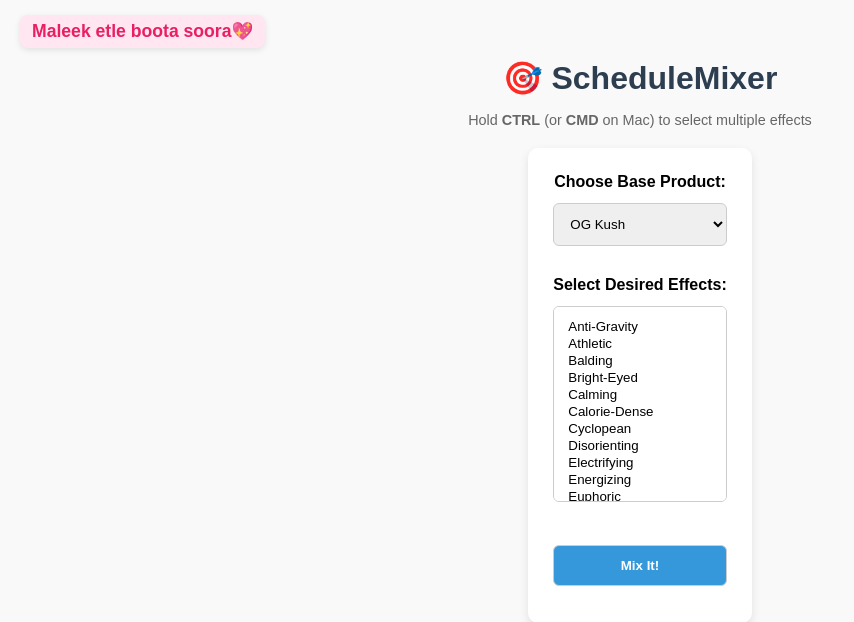
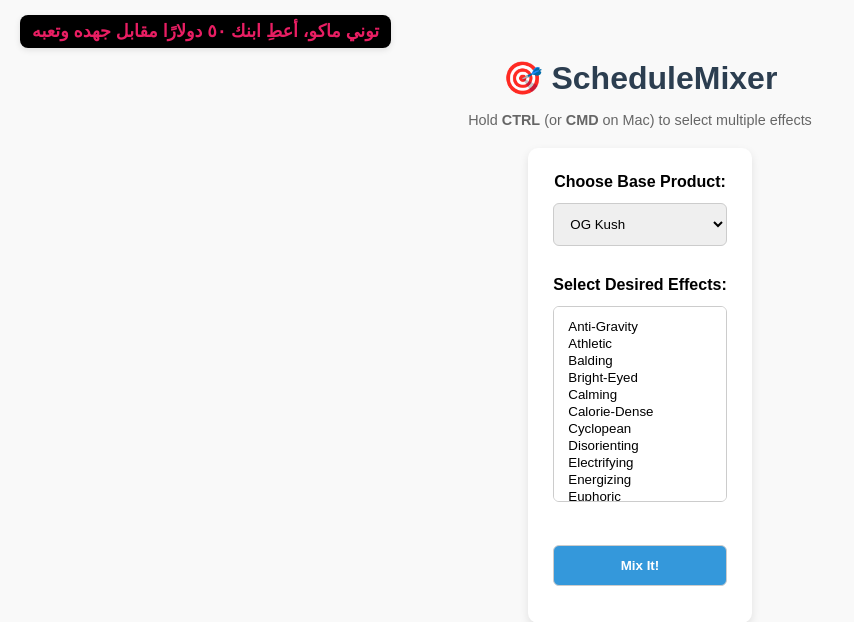
Before and after one commit to BobbyBoucherBaby/ScheduleMixer, a Flask app: page / in a window 1280 px wide. Shown: the top 622 px of the page, without its empty margins (0-854 px from the left). Run offline with Flask 3, Linux system fonts and the light colour scheme.

Commit message:
Tony commit

```diff
--- a/mixer_core.py
+++ b/mixer_core.py
@@ -4,8 +4,8 @@ base_products = {
     'Sour Diesel': 'Refreshing',
     'Green Crack': 'Energizing',
     'Grandaddy Purple': 'Sedating',
-    'Meth': None,
-    'Cocaine': None
+    'AK': None,
+    'A47': None
 }
 
 # --- Effects Mapping ---
--- a/static/style.css
+++ b/static/style.css
@@ -69,7 +69,7 @@ ol {
     font-size: 1.1em;
     font-weight: bold;
     color: #e91e63; /* pink color */
-    background: #ffe6f0;
+    background: #000000;
     padding: 6px 12px;
     border-radius: 8px;
     box-shadow: 0 2px 6px rgba(0,0,0,0.1);
--- a/templates/index.html
+++ b/templates/index.html
@@ -6,7 +6,7 @@
     <link rel="stylesheet" href="{{ url_for('static', filename='style.css') }}">
 </head>
 <body>
-    <div class="ralu-banner">Maleek etle boota soora💖</div>
+    <div class="ralu-banner">توني ماكو، أعطِ ابنك ٥٠ دولارًا مقابل جهده وتعبه</div>
     <h1>🎯 ScheduleMixer</h1>
     <p class="tip">Hold <b>CTRL</b> (or <b>CMD</b> on Mac) to select multiple effects</p>
 
```
